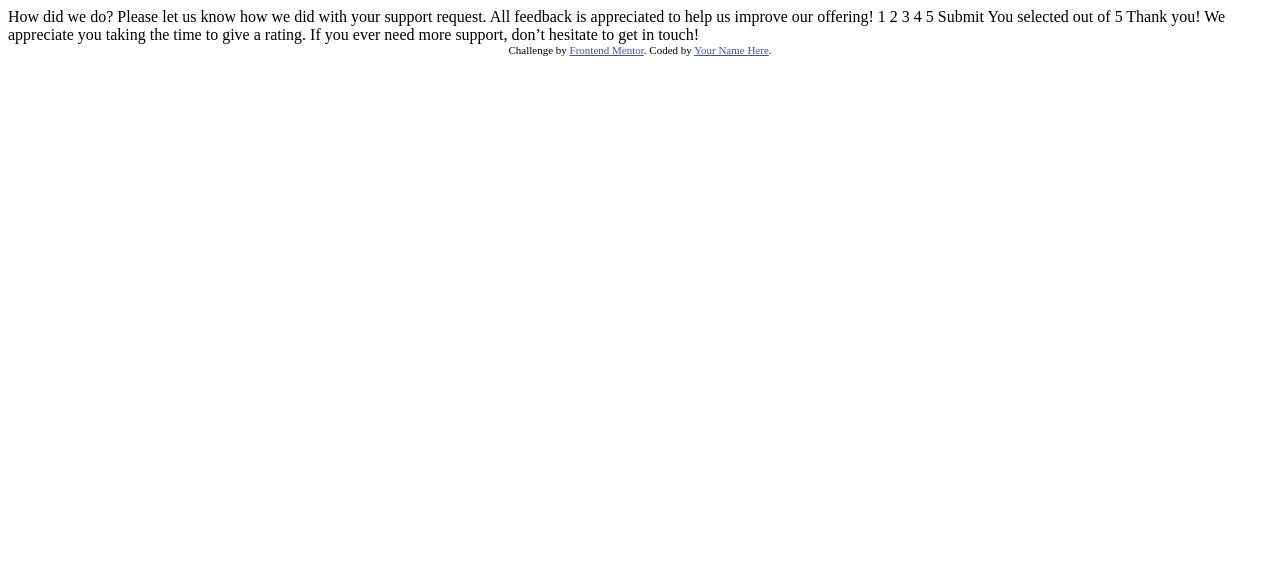
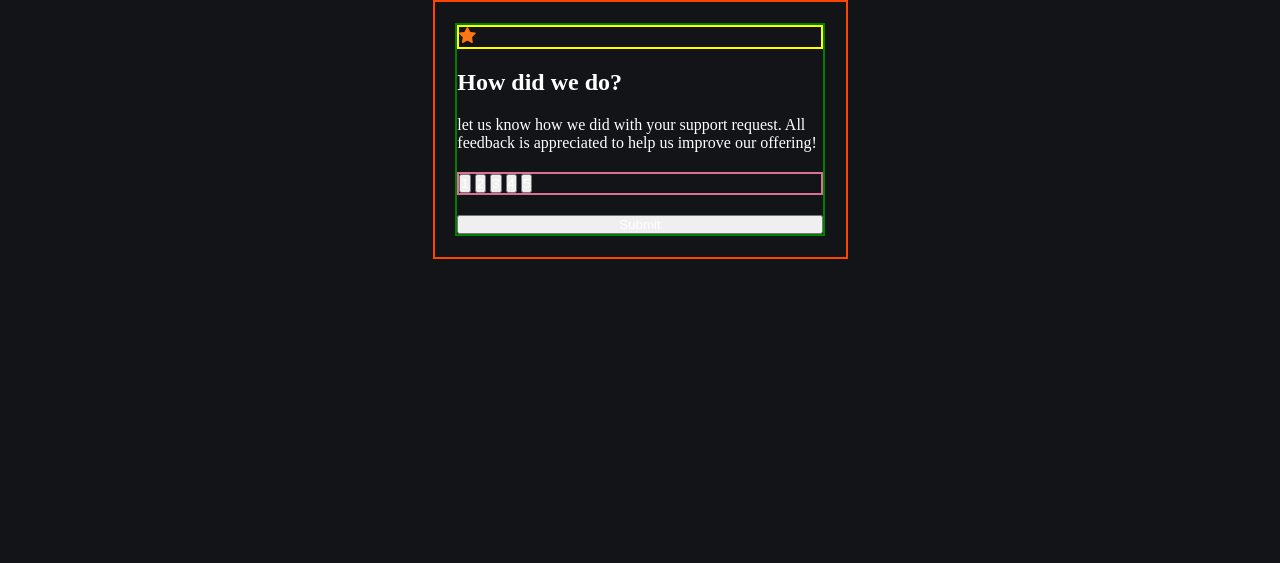
Before and after one commit to Klintend/interactive-rating-component-main, a plain HTML site: page index.html in a window 1280 px wide. Drawn offline with Linux system fonts and the light colour scheme.

Commit message:
Modified my html file

```diff
--- a/index.html
+++ b/index.html
@@ -4,6 +4,7 @@
   <meta charset="UTF-8">
   <meta name="viewport" content="width=device-width, initial-scale=1.0"> <!-- displays site properly based on user's device -->
 
+  <link rel="stylesheet" href="style.css">
   <link rel="icon" type="image/png" sizes="32x32" href="./images/favicon-32x32.png">
 
   <title>Frontend Mentor | Interactive rating component</title>
@@ -17,33 +18,65 @@
 <body>
 
   <!-- Rating state start -->
+<main>
+  <section class="container">
+    <div class="content">
+      <div class="starred">
+          <svg width="17" height="16" xmlns="http://www.w3.org/2000/svg">
+            <path
+              d="m9.067.43 1.99 4.031c.112.228.33.386.58.422l4.45.647a.772.772 0 0 1 .427 1.316l-3.22 3.138a.773.773 0 0 0-.222.683l.76 4.431a.772.772 0 0 1-1.12.813l-3.98-2.092a.773.773 0 0 0-.718 0l-3.98 2.092a.772.772 0 0 1-1.119-.813l.76-4.431a.77.77 0 0 0-.222-.683L.233 6.846A.772.772 0 0 1 .661 5.53l4.449-.647a.772.772 0 0 0 .58-.422L7.68.43a.774.774 0 0 1 1.387 0Z"
+              fill="#FC7614" />
+          </svg>
+      </div>
+          <h1>How did we do?</h1>
+          <p>let us know how we did with your support request. All   feedback is appreciated
+          to help us improve our offering!
+          </p>
 
-  How did we do?
+      <div class="number-select">
+          <button class="number-btn">
+            1
+          </button>
+          <button class="number-btn">
+            2
+          </button>
+          <button class="number-btn">
+            3
+          </button>
+          <button class="number-btn">
+            4
+          </button>
+          <button class="number-btn">
+            5
+          </button>
+      </div>
 
-  Please let us know how we did with your support request. All feedback is appreciated
-  to help us improve our offering!
+          <button class="check-btn">
+            Submit
+          </button>
 
-  1 2 3 4 5
-
-  Submit
-
+      </div>
+  </section>
   <!-- Rating state end -->
 
+
+
   <!-- Thank you state start -->
-
-  You selected <!-- Add rating here --> out of 5
-
+  <!-- <section> -->
+  <!-- You selected Add rating here out of 5 -->
+<!--
   Thank you!
 
   We appreciate you taking the time to give a rating. If you ever need more support,
   don’t hesitate to get in touch!
-
+  </section> -->
   <!-- Thank you state end -->
 
+</main>
 
-  <div class="attribution">
+  <!-- <div class="attribution">
     Challenge by <a href="https://www.frontendmentor.io?ref=challenge" target="_blank">Frontend Mentor</a>.
     Coded by <a href="#">Your Name Here</a>.
-  </div>
+  </div> -->
 </body>
 </html>
```
